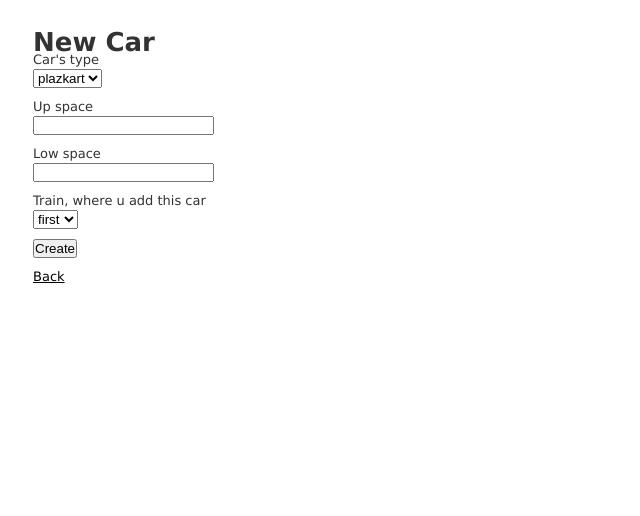
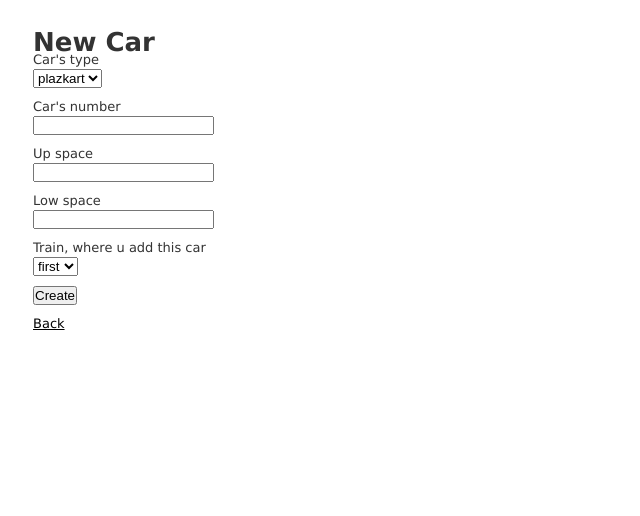
Before and after one commit to BubuntuClu/trainsrep, a Rails app: page /cars/new in a window 1280 px wide. Shown: the top 516 px of the page, without its empty margins (0-640 px from the left). Run offline with Rails 7, Linux system fonts and the light colour scheme; data comes from the database, SQL or seed files in the repository; both versions use the stored data as it was after the commit; style sheets or scripts are compiled from the project's sources; some libraries are stand-ins or nearby versions.

Commit message:
ordered station

```diff
--- a/app/controllers/cars_controller.rb
+++ b/app/controllers/cars_controller.rb
@@ -43,6 +43,6 @@ class CarsController < ApplicationController
     end
 
     def car_params
-      params.require(:car).permit(:car_type, :up_space, :low_space, :train_id)
+      params.require(:car).permit(:number, :car_type, :up_space, :low_space, :train_id)
     end
 end
--- a/app/models/car.rb
+++ b/app/models/car.rb
@@ -1,7 +1,10 @@
 class Car < ApplicationRecord
   belongs_to :train
 
-  validates :car_type, presence: true
-  validates :up_space, presence: true, numericality: { only_integer: true }
-  validates :low_space, presence: true, numericality: { only_integer: true }
+  validates :car_type, :number, presence: true
+  validates :up_space, :low_space, presence: true, numericality: { only_integer: true }
+
+  default_scope { order(:number) }
+  scope :plazkart, -> { where(car_type: 'PlazkartCar') }
+  scope :coupe, -> { where(car_type: 'CoupeCar') }
 end
--- /dev/null
+++ b/app/models/coupe_car.rb
@@ -0,0 +1,2 @@
+class CoupeCar < Car
+end
--- /dev/null
+++ b/app/models/plazkart_car.rb
@@ -0,0 +1,3 @@
+class PlazkartCar < Car
+  validates :side_up_space, :side_low_space, presence: true
+end
--- a/app/models/railway_station.rb
+++ b/app/models/railway_station.rb
@@ -4,4 +4,6 @@ class RailwayStation < ApplicationRecord
   has_many :routes, through: :railway_stations_routes
 
   validates :title, presence: true
+  scope :ordered, -> { joins(:routes).where('routes.id=railway_stations_routes.route_id')
+    .order('railway_stations_routes.station_order') }
 end
--- a/app/models/railway_stations_route.rb
+++ b/app/models/railway_stations_route.rb
@@ -1,4 +1,6 @@
 class RailwayStationsRoute < ApplicationRecord
   belongs_to :railway_station
   belongs_to :route
+
+  validates :railway_station_id, uniqueness: { scope: :route_id }
 end
--- a/app/views/cars/_car.html.erb
+++ b/app/views/cars/_car.html.erb
@@ -1,5 +1,5 @@
 <tr>
-  <td><%= car.train.number %>: <%= car.car_type %>, <%= car.up_space  %>, <%= car.low_space %></td>
+  <td><%= car.train.number %>: <%= car.number %>,<%= car.car_type %>, <%= car.up_space  %>, <%= car.low_space %></td>
   <td><%= link_to 'Show', car %></td>
   <td><%= link_to 'Edit', edit_car_path(car) %></td>
   <td><%= link_to 'Destroy', car, method: :delete, data: { confirm: 'Are you sure?' } %></td>
--- a/app/views/cars/_form.html.erb
+++ b/app/views/cars/_form.html.erb
@@ -5,6 +5,11 @@
   <div class="field">
     <%= f.label :car_type, "Car's type" %>
     <%= f.select :car_type, ["plazkart","coupe"] %>
+  </div>
+
+  <div class="field">
+    <%= f.label :number, "Car's number" %>
+    <%= f.text_field :number %>
   </div>
 
   <div class="field">
--- a/app/views/cars/show.html.erb
+++ b/app/views/cars/show.html.erb
@@ -1,5 +1,7 @@
 <p id="notice"><%= notice %></p>
 
+<p>
+  <strong>Number:<%= @car.number %></p></strong>
 <p>
   <strong>Type:</strong>
   <%= @car.car_type %>
--- a/app/views/routes/show.html.erb
+++ b/app/views/routes/show.html.erb
@@ -14,7 +14,7 @@
     No stations in route
   <% else %>
     <ul>
-      <% @route.railway_stations.each do |station| %>
+      <% @route.railway_stations.ordered.each do |station| %>
         <li> <%= station.title %> </li>
       <% end %>
     </ul>
--- a/app/views/trains/show.html.erb
+++ b/app/views/trains/show.html.erb
@@ -26,6 +26,12 @@
   <strong>Info about cars:</strong>
   <% if @train.cars.present? %>
     <p>
+      <strong>List of cars cars:</strong>
+      <% @train.cars.each do |car| %>
+        <%= link_to "#{car.number}", car %>
+      <% end %>
+    </p>
+    <p>
       <strong>Count of plazkart cars:</strong>
         <%= @train.cars.map(&:car_type).count("plazkart") %>
     </p>
--- /dev/null
+++ b/db/migrate/20161204123344_add_column_to_station_routes.rb
@@ -0,0 +1,5 @@
+class AddColumnToStationRoutes < ActiveRecord::Migration[5.0]
+  def change
+    add_column :railway_stations_routes, :station_order, :integer
+  end
+end
```
Also changed, not shown: app/models/route.rb (+18 -0 lines), db/migrate/20161203072440_add_column_to_car.rb (added, +7 -0 lines), db/development.sqlite3, db/schema.rb, 1 other file.
